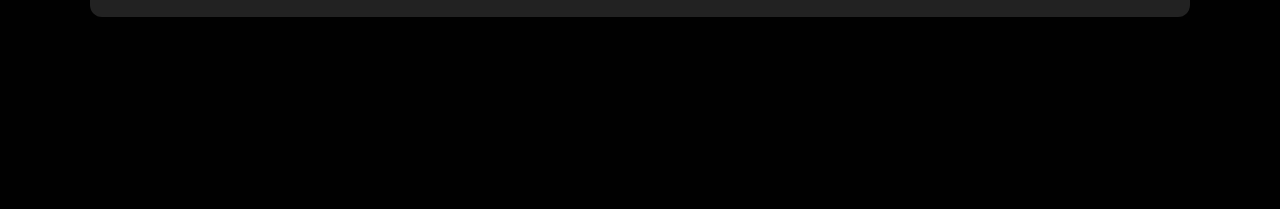
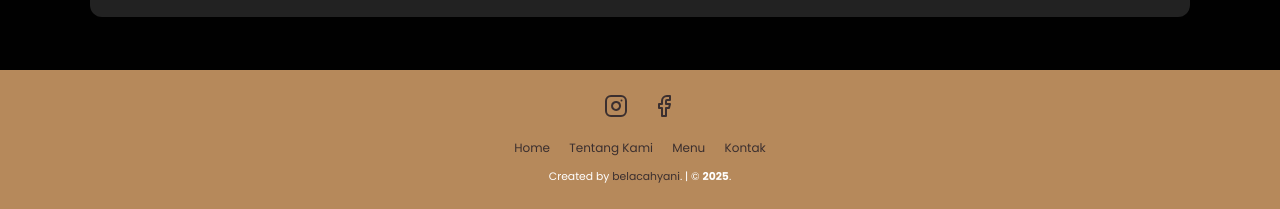
Before and after one commit to Cahyani99/kopinang, a plain HTML site: page index.html in a window 1280 px wide. Shown: the part 2513-2722 px from the top of the page. Before the commit the page ends 2547 px from the top, so only its background shows below. Drawn offline with nearby package versions, Linux system fonts and the light colour scheme.

Commit message:
menambahkan footer

```diff
--- a/index.html
+++ b/index.html
@@ -137,6 +137,34 @@
       </div>
     </section>
     <!--Contact Section end-->
+    <!-- footer start -->
+    <footer class="footer">
+      <div class="sosials">
+        <a
+          href="https://www.instagram.com/kopikenangan.id?igsh=MW1mODhxMDJpenZkaw=="
+          target="_blank"
+          ><i data-feather="instagram"></i
+        ></a>
+        <a href="https://www.facebook.com/share/1B3cR9uQ1L/" target="_blank"
+          ><i data-feather="facebook"></i
+        ></a>
+      </div>
+
+      <div class="links">
+        <a href="#home">Home</a>
+        <a href="#about">Tentang Kami</a>
+        <a href="#menu">Menu</a>
+        <a href="#contact">Kontak</a>
+      </div>
+
+      <div class="credit">
+        <p>
+          Created by <a href="#">belacahyani</a>. | &copy;
+          <strong>2025</strong>.
+        </p>
+      </div>
+    </footer>
+    <!-- footer end -->
 
     <!-- Feather Icons Init & Hamburger Script -->
     <script>
--- a/style.css
+++ b/style.css
@@ -442,3 +442,51 @@ body {
     padding: 2rem 1rem;
   }
 }
+/* footer */
+footer {
+  background-color: var(--primary);
+  text-align: center;
+  padding: 2rem 1rem;
+  margin-top: 3rem;
+  color: #3b2f2f;
+}
+
+footer .sosials {
+  margin-bottom: 1rem;
+}
+
+footer .sosials a {
+  margin: 0 10px;
+  color: #3b2f2f;
+  font-size: 1.8rem;
+  transition: 0.3s;
+}
+
+footer .sosials a:hover {
+  color: #fff;
+}
+
+footer .links {
+  margin-bottom: 1rem;
+}
+
+footer .links a {
+  color: #3b2f2f;
+  margin: 0 8px;
+  text-decoration: none;
+  font-weight: 500;
+}
+
+footer .links a:hover {
+  color: #fff;
+}
+
+footer .credit p {
+  color: #fff;
+  font-size: 0.9rem;
+}
+
+footer .credit a {
+  color: #3b2f2f;
+  text-decoration: none;
+}
```
Also changed, not shown: screenshoot/footer.png (added).
